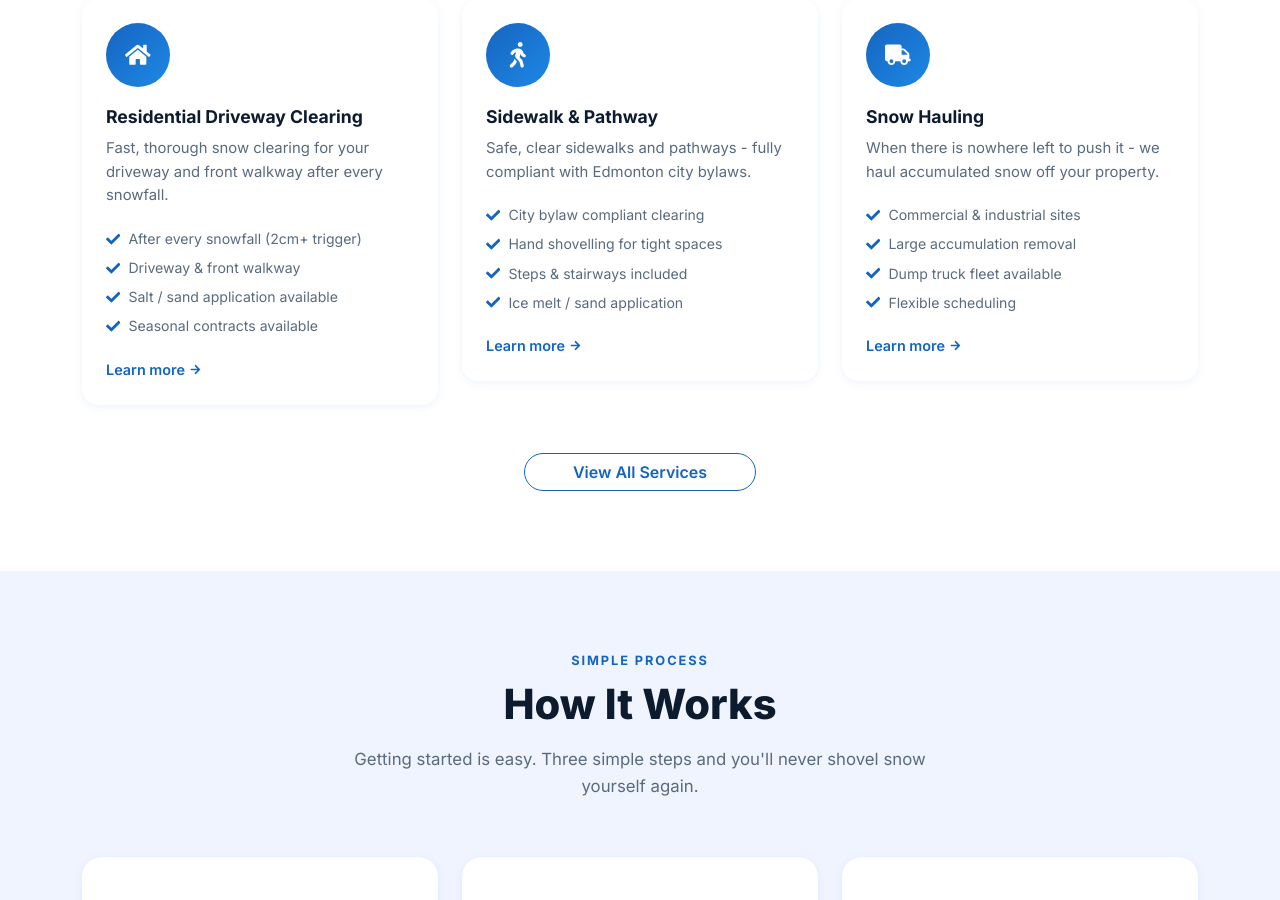
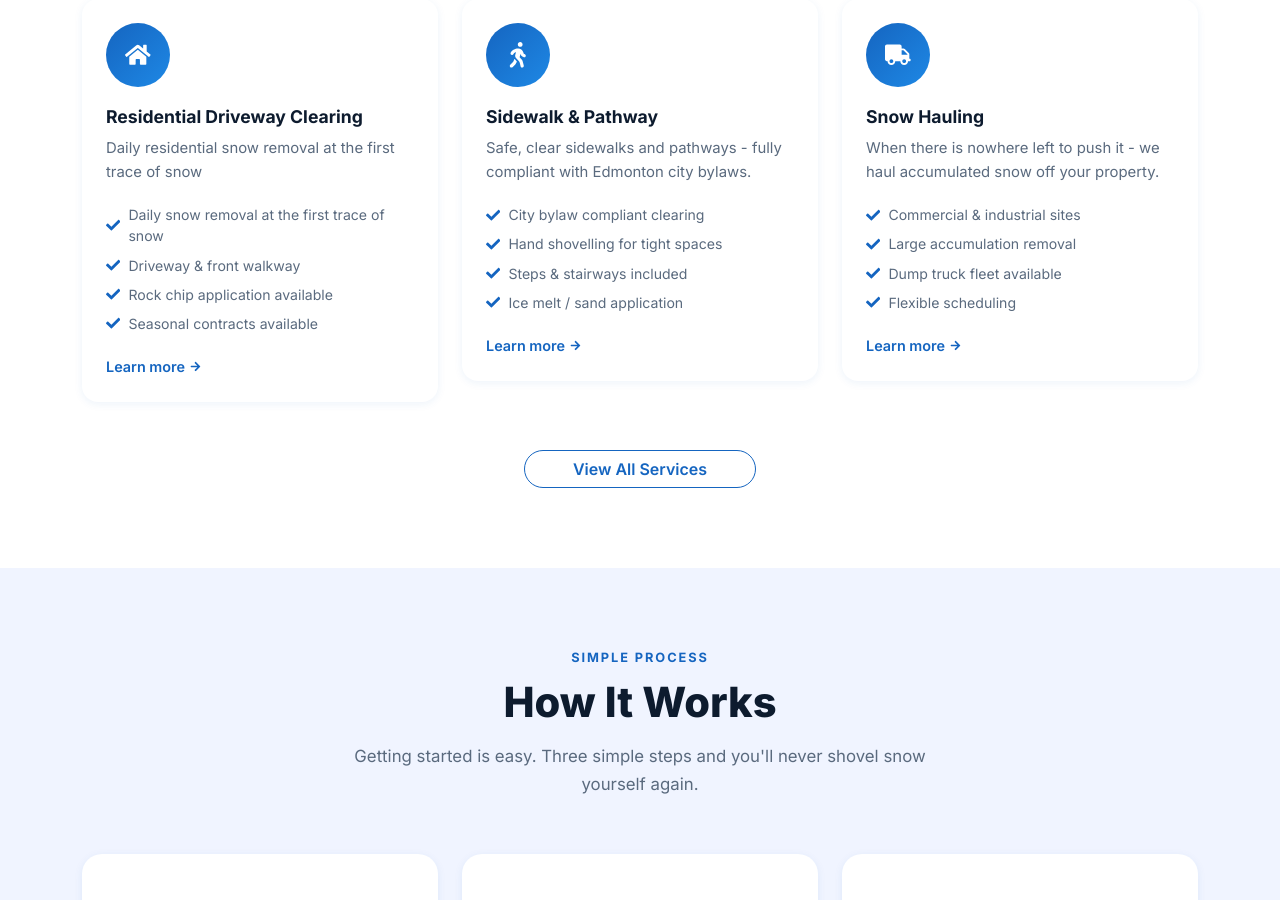
Before and after one commit to tuancat8730-sam/ci_snow_1, a React (Vite) app: page /#/ in a window 1280 px wide. Shown: the part 1060-1960 px from the top of the page. Built offline with nearby package versions, Linux system fonts and the light colour scheme.

Commit message:
fix: update Residential Driveway Clearing card copy

```diff
--- a/src/data/services.js
+++ b/src/data/services.js
@@ -4,11 +4,11 @@ export const SERVICES = [
     slug: 'residential-driveway',
     title: 'Residential Driveway Clearing',
     icon: 'FaHome',
-    shortDesc: 'Fast, thorough snow clearing for your driveway and front walkway after every snowfall.',
+    shortDesc: 'Daily residential snow removal at the first trace of snow',
     features: [
-      'After every snowfall (2cm+ trigger)',
+      'Daily snow removal at the first trace of snow',
       'Driveway & front walkway',
-      'Salt / sand application available',
+      'Rock chip application available',
       'Seasonal contracts available',
     ],
     badge: null,
```
